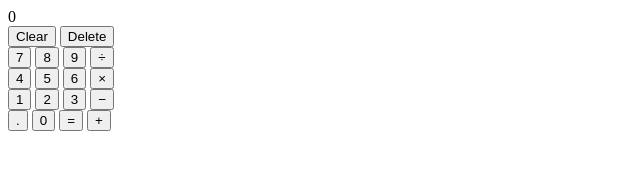
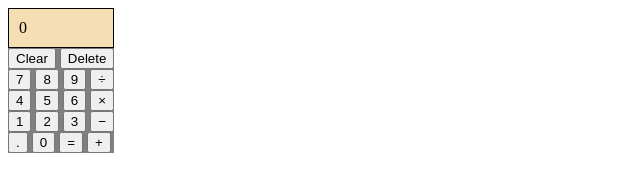
Before and after one commit to alecnissen/Calculator, a plain HTML site: page index.html in a window 1280 px wide. Shown: the whole page, without its empty margins (0-640 px from the left). Drawn offline with Linux system fonts and the light colour scheme.

Commit message:
added inline-block to the main container with purpose of to remove extra spacing

```diff
--- a/index.html
+++ b/index.html
@@ -4,6 +4,7 @@
     <meta charset="UTF-8">
     <meta http-equiv="X-UA-Compatible" content="IE=edge">
     <meta name="viewport" content="width=device-width, initial-scale=1.0">
+    <link rel="stylesheet" href="styles.css">
     <title>Calculator</title>
 </head>
 <body>
--- a/styles.css
+++ b/styles.css
@@ -1,3 +1,11 @@
-.main-container-calc {
+ .main-container-calc {
+    display: inline-block;
     background-color: grey;
 }
+
+.output-field {
+    padding: 10px;
+    border: 1px solid black;
+    background-color: wheat;
+
+}
```
